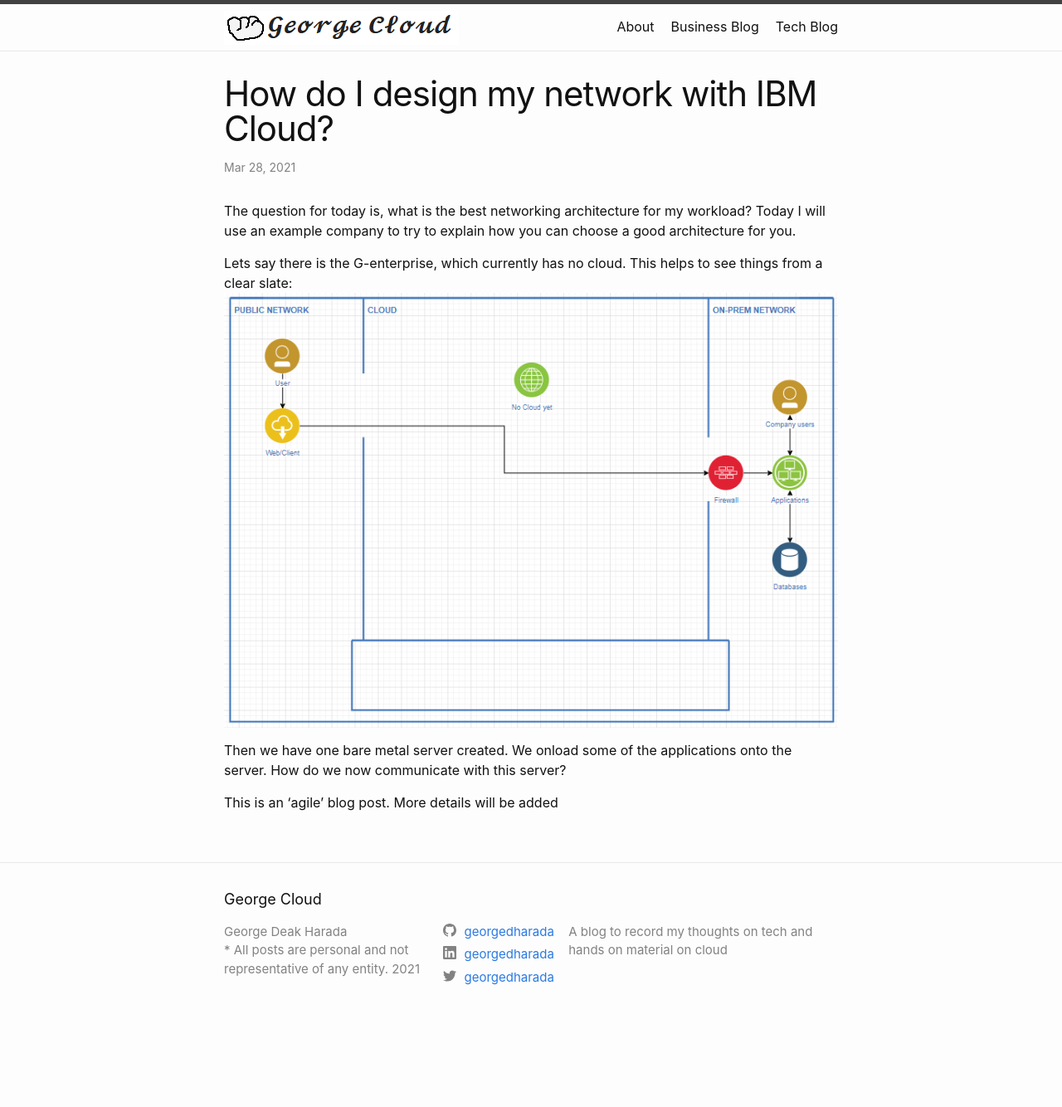
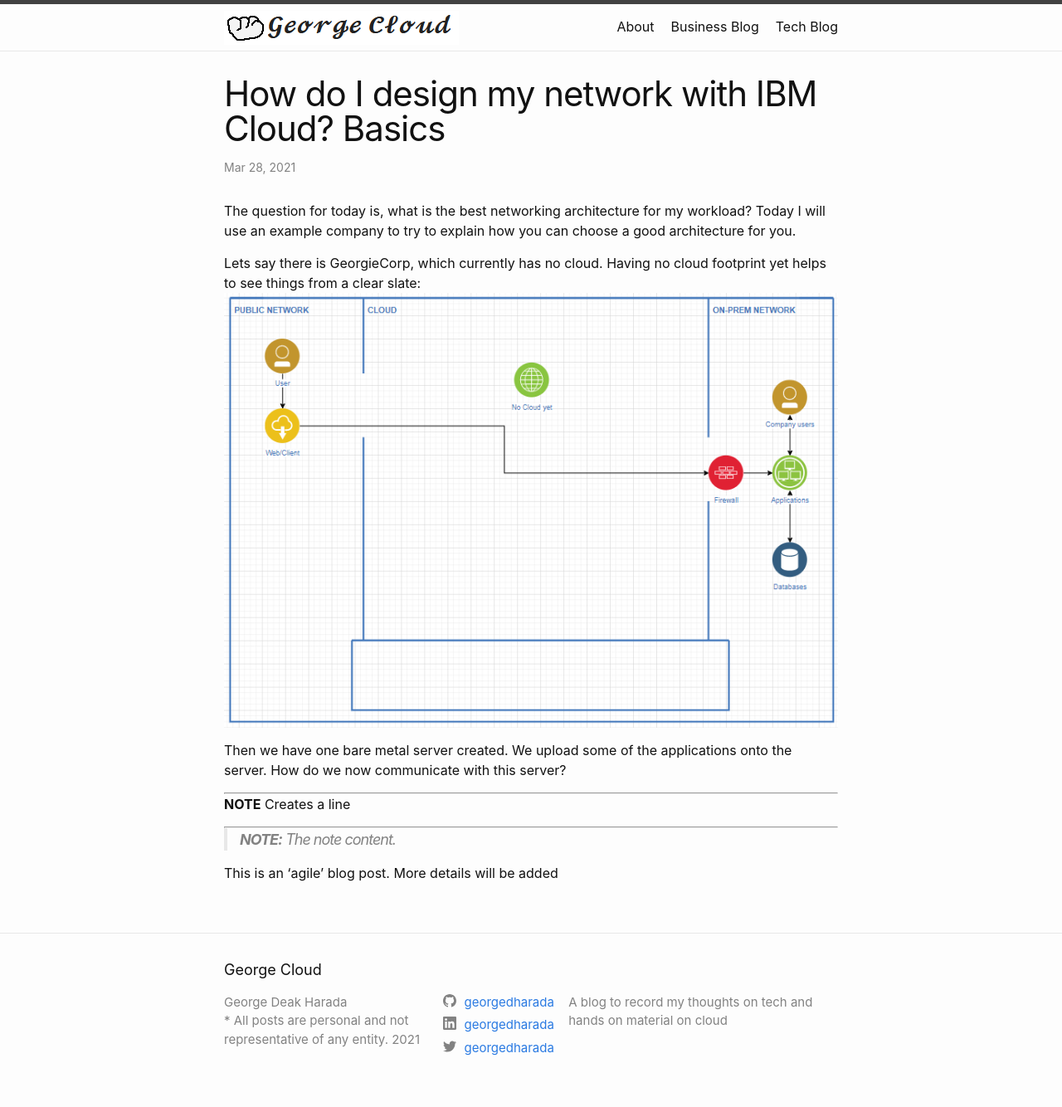
Before and after one commit to georgeDharada/blog, a Jekyll site: the page built from blog-tech/_posts/2021-03-28-networking.markdown, in a window 1280 px wide. Shown: the whole page at 83% size. Built offline with Jekyll 4.4.1, drawn with Linux system fonts in a browser that asks for light colours; before the commit the page ends 1249 px from its top, so only the background shows below that.

Commit message:
Networking3

```diff
--- a/blog-tech/_posts/2021-03-28-networking.markdown
+++ b/blog-tech/_posts/2021-03-28-networking.markdown
@@ -1,6 +1,6 @@
 ---
 layout: post
-title:  "How do I design my network with IBM Cloud?"
+title:  "How do I design my network with IBM Cloud? Basics"
 date:   2021-03-28 21:01:54 +1100
 category: Tech
 image: /images/networkingicon.png
@@ -10,14 +10,23 @@ image1: /blog-tech/assets/images/network1.png
 The question for today is, what is the best networking architecture for my workload?
 Today I will use an example company to try to explain how you can choose a good architecture for you.
 
-Lets say there is the G-enterprise, which currently has no cloud. This helps to see things from a clear slate:
+Lets say there is GeorgieCorp, which currently has no cloud.
+Having no cloud footprint yet helps to see things from a clear slate:
 ![]( {{page.image1 | relative_url}})
 
 Then we have one bare metal server created.
-We onload some of the applications onto the server.
+We upload some of the applications onto the server.
 How do we now communicate with this server?
 
 
 
+---
+**NOTE**
+Creates a line
+
+---
+
+> **_NOTE:_**  The note content.
+
 
 This is an 'agile' blog post. More details will be added
```
Also changed, not shown: 1 other file.
